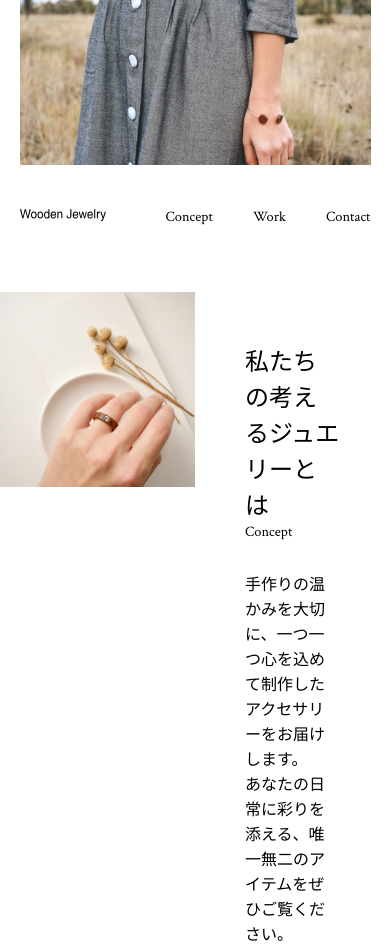
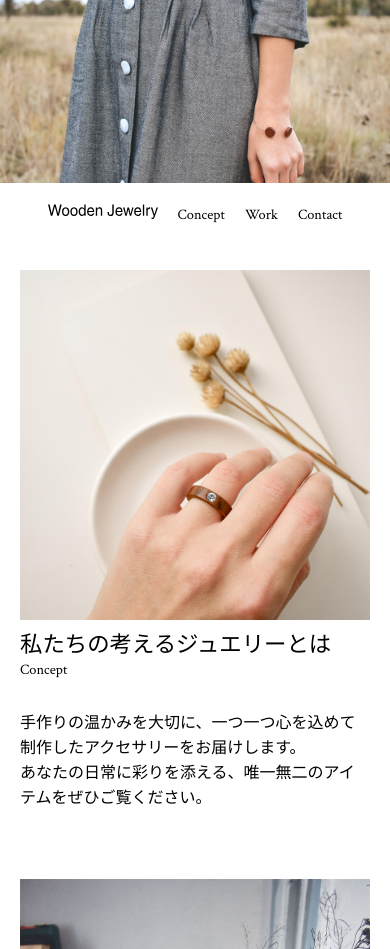
Before and after one commit to makida-suzuka/brandsite, a plain HTML site: page index.html in a window 390 px wide. Shown: the top 949 px of the page. Drawn offline with Linux system fonts and the light colour scheme.

Commit message:
[add]responsive css add

```diff
--- a/style.css
+++ b/style.css
@@ -165,3 +165,96 @@ footer
     margin: 0px;
     font-size: 0.7rem;
 }
+
+/*-----------------------------------------
+responsive
+-------------------------------------------*/
+@media screen and (max-width: 767px) {
+
+    /*----------------------------------
+    mainvisual
+    -------------------------------------*/
+    #mainvisual{
+        width: 100%;
+        margin: 0;
+    }
+    #mainvisual img{
+        width: 100%;
+    }
+
+    /*------------------------------------
+    header
+    -------------------------------------*/
+    #header{
+        width: 100%;
+        justify-content: center;
+        margin: 0 0 10px 0;
+    }
+    .global-menu ul{
+        padding: 0px;
+    }
+    .global-menu ul li{
+        font-size: 0.9rem;
+        margin-left: 20px;
+    }
+    /*------------------------------------
+    concept
+    --------------------------------------*/
+    #concept{
+        flex-direction: column;
+        margin-bottom: 0px;
+    }
+
+    /* workも同様 */
+    .section-title{
+        font-size: 1.4rem;
+        font-weight: 300;
+        margin: 0;
+    }
+    .section-title p{
+        margin: 0;
+    }
+    .title-en{
+        font-size: 0.9rem;
+    }
+    .section-img{
+        width: 100%;
+        padding: 20px;
+        padding-bottom: 0px;
+        box-sizing: border-box;
+    }
+    .section-img img{
+        width: 100%;
+    }
+    .section-text{
+        box-sizing: border-box;
+        padding: 20px;
+        padding-top: 0px;
+        width: 100%;
+    }
+    .message{
+        margin: 30px 0;
+    }
+
+    /*-----------------------------------------
+    work
+    -------------------------------------------*/
+    #work{
+        flex-direction: column;
+        margin-bottom: 0px;
+    }
+
+    /*-----------------------------------------
+    footer
+    -------------------------------------------*/
+    #footer{
+        margin: 0 auto;
+        display: flex;
+        padding: 20px;
+        margin-bottom: 0px;
+    }
+    .copyright{
+        margin: 0px;
+        font-size: 0.7rem;
+    }
+}
```
